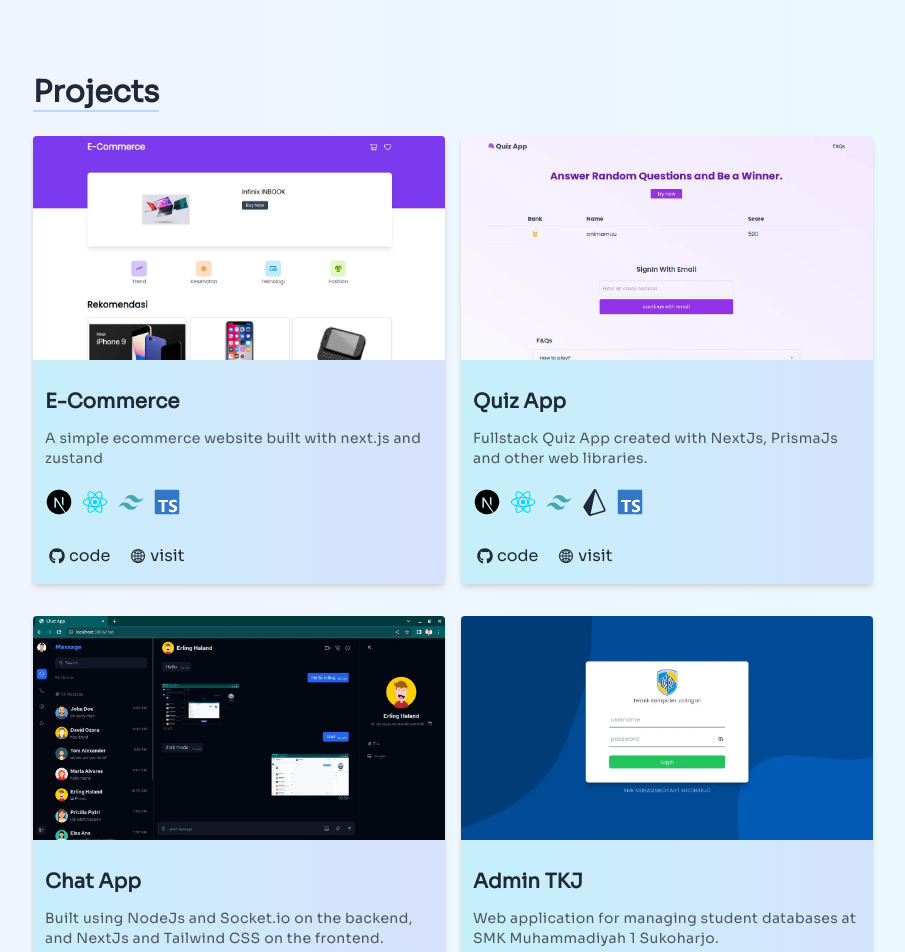
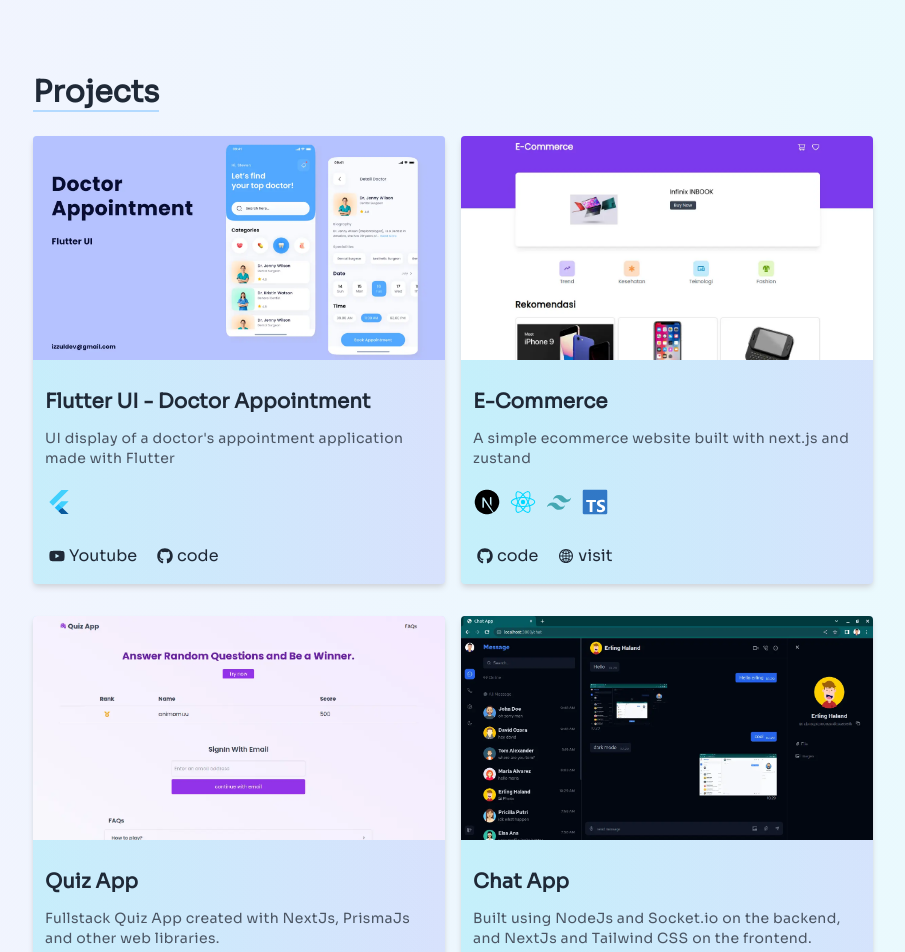
Before and after one commit to izzul-ali/personal-site, a Next.js app: page / in a window 1280 px wide. Shown: the part 320-1272 px from the top of the page, without its empty margins (187-1092 px from the left). Built offline with nearby package versions, Linux system fonts and the light colour scheme.

Commit message:
add new projects

```diff
--- a/data/projects.ts
+++ b/data/projects.ts
@@ -1,6 +1,15 @@
 import { Project } from '@/components/project-card'
 
 export const projectList: Project[] = [
+  {
+    image: '/images/projects/doctor-appointment.webp',
+    title: 'Flutter UI - Doctor Appointment',
+    description:
+      "UI display of a doctor's appointment application made with Flutter",
+    tech: ['flutter'],
+    githubRepo: 'https://github.com/izzul-ali/flutter-ui/tree/main/medical_app',
+    youtubeVideo: 'https://youtu.be/1O1Y05zcjwM'
+  },
   {
     image: '/images/projects/e-commerce.webp',
     title: 'E-Commerce',
@@ -56,15 +65,6 @@ export const projectList: Project[] = [
     demoLink: 'http://vesperr-clone.vercel.app/'
   },
   {
-    image: '/images/projects/rick&morty.webp',
-    title: 'Rick&Morty Characters',
-    description:
-      'collection of Rick and Morty cartoon characters, taken from the rickandmortyapi.com API.',
-    tech: ['react', 'tailwind', 'typescript'],
-    githubRepo: 'https://github.com/izzul-ali/characters',
-    demoLink: 'https://charactersapp.vercel.app/'
-  },
-  {
     image: '/images/projects/pokemon-galery.webp',
     title: 'Pokemon Galery',
     description: 'Pokemon character set obtained via the pokeapi.co API.',
```
Also changed, not shown: public/images/projects/doctor-appointment.webp (added), public/images/projects/rick&morty.webp (deleted).
